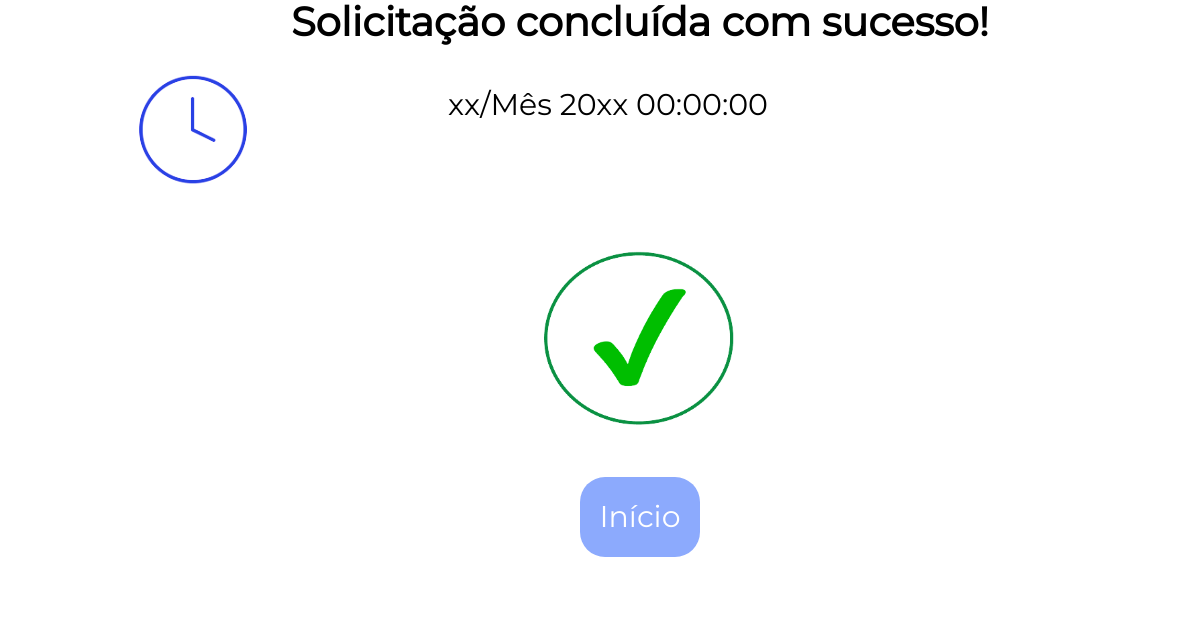
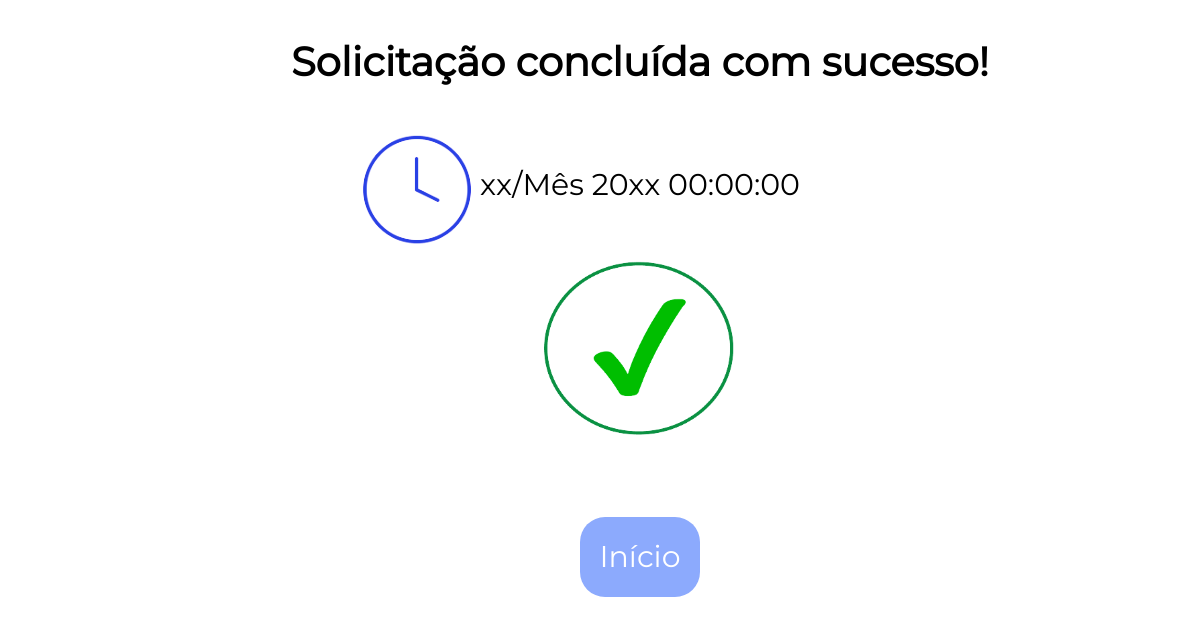
Before and after one commit to 2022M2T4-Inteli/FLIGHT, a plain HTML site: page src/Frontend/Sequencia/8. HOTEL.DAYLLAN - Feedback/HTML/Feedback.html in a window 1280 px wide. Shown: the part 83-718 px from the top of the page, 0-1185 px from the left. Drawn offline with Linux system fonts and the light colour scheme.

Commit message:
ultimas etapas

```diff
--- a/src/Frontend/Sequencia/8. HOTEL.DAYLLAN - Feedback/CSS/Feedback.css
+++ b/src/Frontend/Sequencia/8. HOTEL.DAYLLAN - Feedback/CSS/Feedback.css
@@ -12,42 +12,46 @@ header{
 }
 .time-line {
     display: flex;
-
+    width: 100%;
+    justify-content: center;
+    margin-top: 40px;
 }
 .clockdiv {
-    margin-top: 20px;
     display: flex;
     justify-content: flex-end;
-    width: 50%;
+    width: 80%;
 }
 .clock{
     align-items: flex-end;
 }
 .time-margin {
-    width: 20%;
+    width: 35%;
     display: flex;
     justify-content: flex-end;
 }
 .time {
     display: flex;
-    justify-content: center;
+    justify-content: flex-start;
     width: 60%;
+    text-align: center;
+    align-content: center;
 }
 .text_tranferência_concluída{
     text-align: center;
     font-size: 40px;
     font-weight:bold;
+    margin-top: 40px;
 }
 
 .date{
     margin-top: 40px;
     text-align: start;
     font-size: 30px;
-    width: 50%;
+    width: 60%;
+    justify-content: center;
 }
 
 .check-icon {
-    margin-top: 50px;
     display: flex;
     justify-content: center;
 }
@@ -56,7 +60,7 @@ header{
 }
 
 .home-button {
-    margin-top: 40px;
+    margin-top: 70px;
     display: flex;
     justify-content: center;
 }
--- a/src/Frontend/Sequencia/8. HOTEL.DAYLLAN - Feedback/HTML/Feedback.html
+++ b/src/Frontend/Sequencia/8. HOTEL.DAYLLAN - Feedback/HTML/Feedback.html
@@ -35,7 +35,6 @@
                     xx/Mês 20xx 00:00:00
                 </div>
             </div>
-            <div class="time-margin"></div>
         </div>
         <div class="check-icon">
             <img class="check" src="./Icone_de_check.png">
```
Also changed, not shown: src/Frontend/Sequencia/3. HOTEL.DAYLLAN - Explicativo Ds/CSS/Explicativo D's.css (+1 -10 lines).
